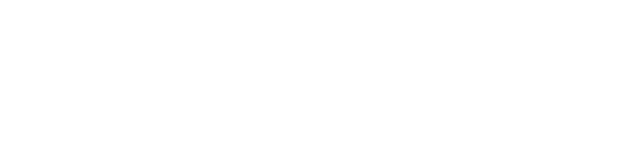
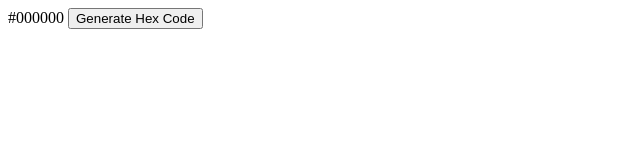
Before and after one commit to aidenberzins/hex-change, a plain HTML site: page index.html in a window 1280 px wide. Shown: the whole page, without its empty margins (0-640 px from the left). Drawn offline with Linux system fonts and the light colour scheme.

Commit message:
button added in html and connected in js

```diff
--- a/index.html
+++ b/index.html
@@ -7,6 +7,11 @@
     <title>Hex Change | Aiden Berzins</title>
     <link rel="stylesheet" href="styles.css" />
   </head>
-  <body></body>
+  <body>
+    <div class="container">
+      <span>#000000</span>
+      <button>Generate Hex Code</button>
+    </div>
+  </body>
   <script src="scripts.js"></script>
 </html>
--- a/scripts.js
+++ b/scripts.js
@@ -0,0 +1,5 @@
+const button = document.querySelector("button");
+
+button.addEventListener("click", function() {
+  console.log("connected");
+});
```
